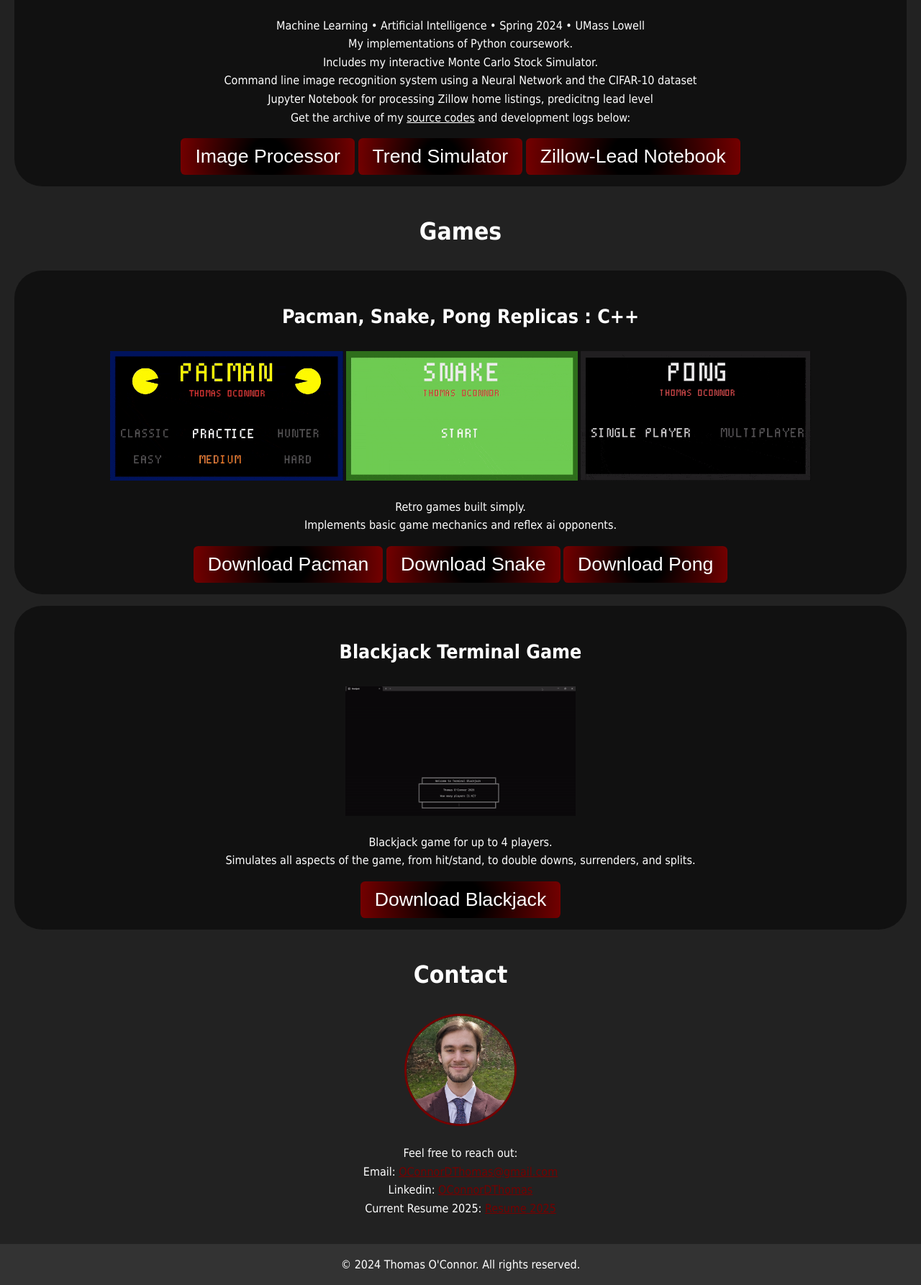
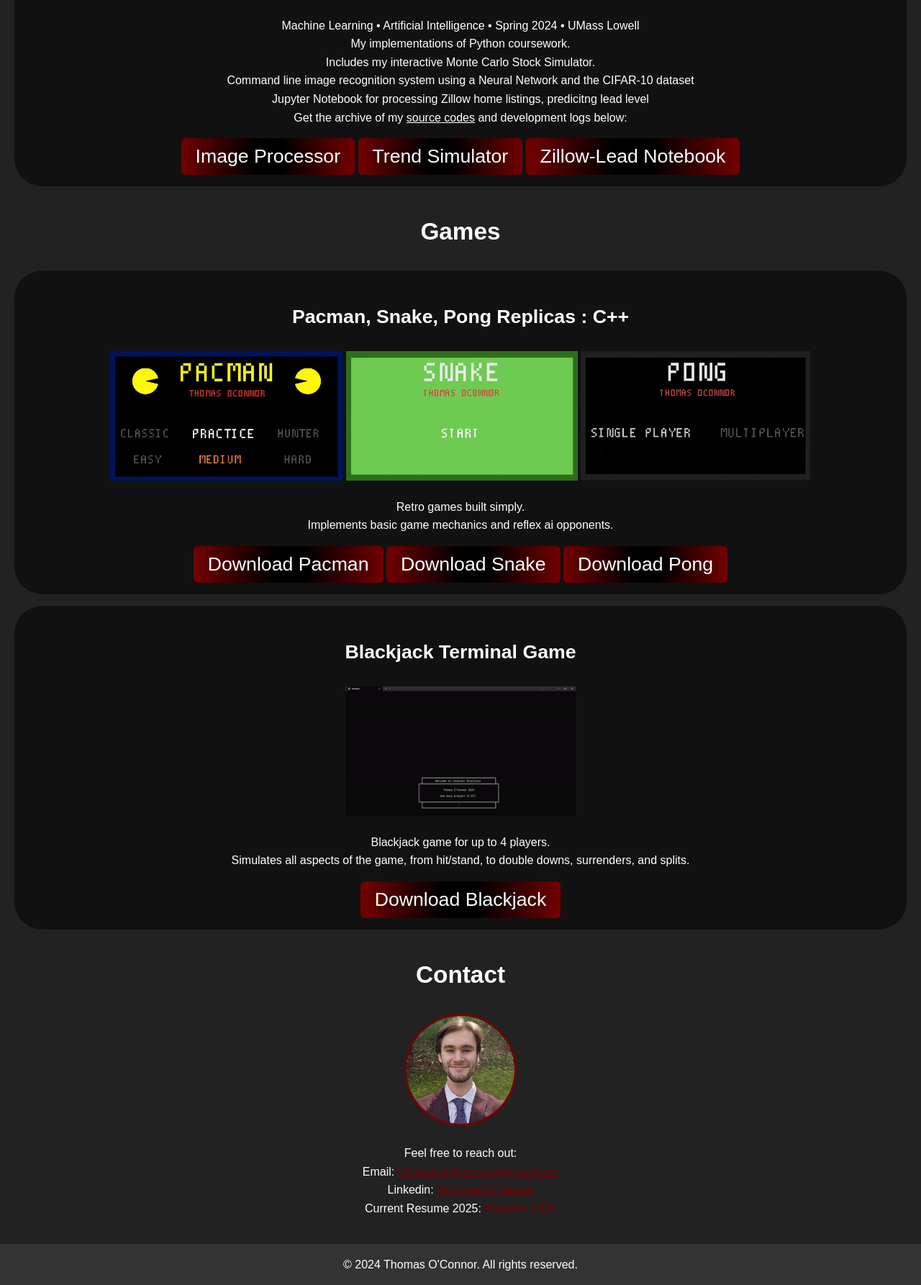
Before and after one commit to OConnorThomas/OConnorThomas.github.io, a PHP site: page / in a window 1280 px wide. Shown: the part 1933-3719 px from the top of the page at 72% size. Run offline with PHP 8.4, Linux system fonts and the light colour scheme.

Commit message:
montserrat medium font

```diff
--- a/index.css
+++ b/index.css
@@ -14,8 +14,10 @@
   text-decoration: underline;
 }
 
+@import url("https://fonts.googleapis.com/css2?family=Montserrat:wght@500;600&display=swap");
 body {
-  font-family: Tahoma, sans-serif;
+  font-family: "Montserrat", sans-serif;
+  font-weight: 500; /* Medium */
   line-height: 1.6;
   margin: 0;
   padding: 0;
```
